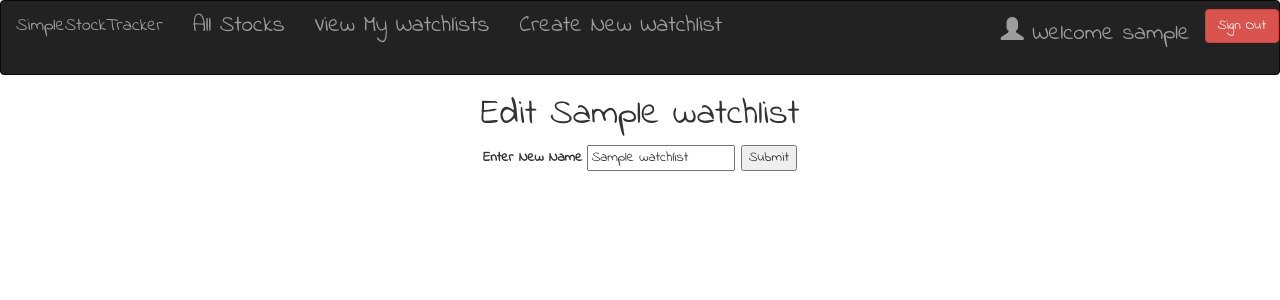
After one commit to scocuzza/SimpleStockTracker, a Node server app: page /watchlists/600000000000000000000001/edit in a window 1280 px wide. The commit adds this page. Shown: the top 300 px of the page. Run offline with Node 20, Linux system fonts and the light colour scheme; a user stored in the database is signed in; tables that the repository leaves empty hold one stand-in row (values such as "Sample post"); some libraries are stand-ins or nearby versions; some web fonts are replaced.

Commit message:
edit watchlist name

```diff
--- a/controllers/watchlist_controller.js
+++ b/controllers/watchlist_controller.js
@@ -50,6 +50,15 @@ router.get('/:watchlistid/stocks/:stockid/edit', isAuthenticated, async (req, re
         stock
      })
 })
+//Edit
+router.get('/:watchlistid/edit', isAuthenticated, async (req, res)=>{
+    let watchlist = await WatchList.findById(req.params.watchlistid)
+    res.render('./watchlist/watchlist_edit.ejs', {
+        watchlist,
+        currentUser: req.session.currentUser
+     })
+})
+
 //POST Routes
 //CREATE watchlist
 router.post('/', isAuthenticated, async (req, res)=>{
@@ -134,4 +143,17 @@ router.put('/:watchlistid/stocks/:stockid/edit', isAuthenticated, async (req, re
     res.redirect('/watchlists/'+req.params.watchlistid)
 })
 
+router.put('/:watchlistid/edit', isAuthenticated, async (req, res)=>{
+    let watchlist = await WatchList.findById(req.params.watchlistid)
+    let name = req.body.name
+    watchlist.name = name
+    await watchlist.save(function (err, watchlist) {
+        if (err) {
+            console.log(err);
+        } else {
+        }
+    })
+    res.redirect('/watchlists/'+req.params.watchlistid)
+})
+
 module.exports = router;
--- /dev/null
+++ b/views/watchlist/watchlist_edit.ejs
@@ -0,0 +1,7 @@
+<%- include ('../partials/nav.ejs') %>
+<h1>Edit <%=watchlist.name%> </h1>
+<form action="/watchlists/<%=watchlist._id%>/edit?_method=PUT" method="POST">
+    <label for="name">Enter New Name</label>
+    <input type="text" name="name" id="name" value="<%=watchlist.name%>">
+    <input type="submit" value="Submit">
+</form>
```
Also changed, not shown: views/watchlist/show.ejs (+4 -13 lines).
